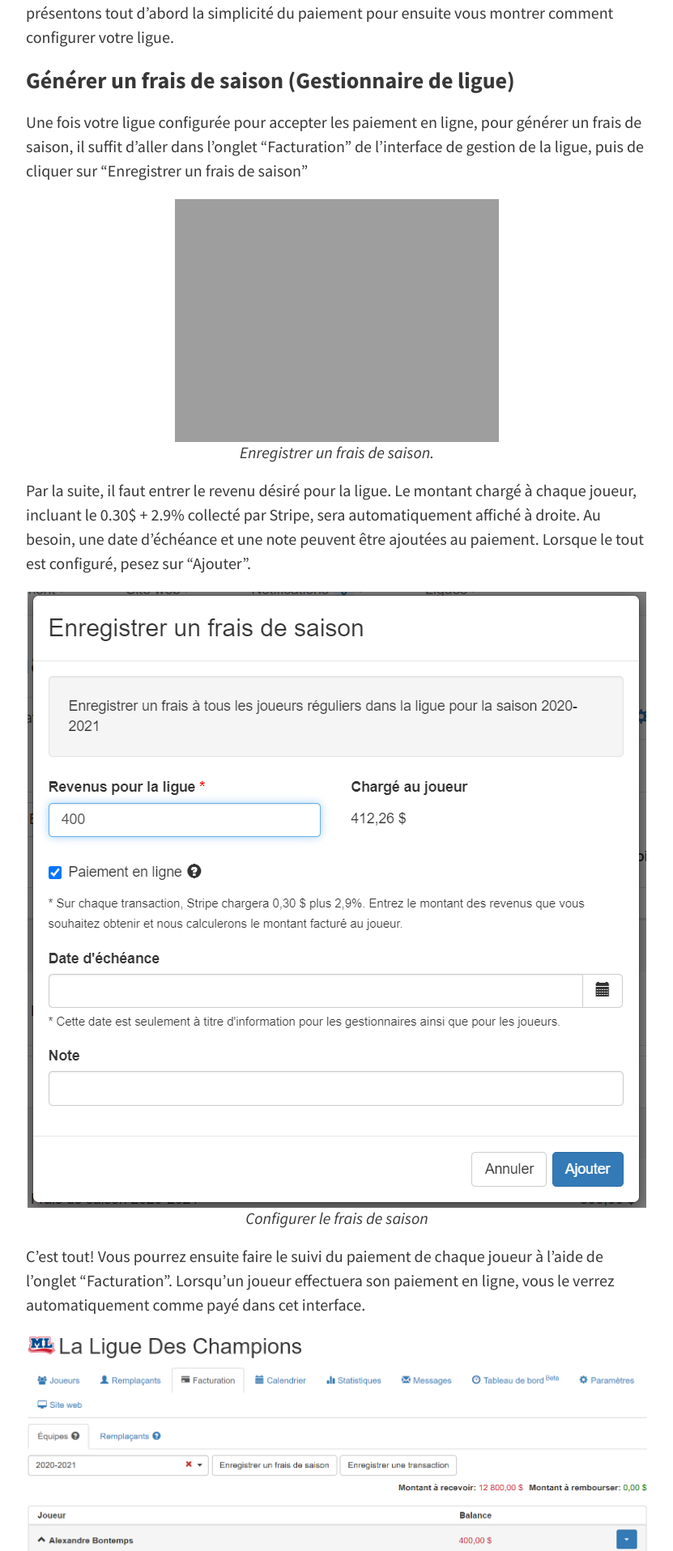
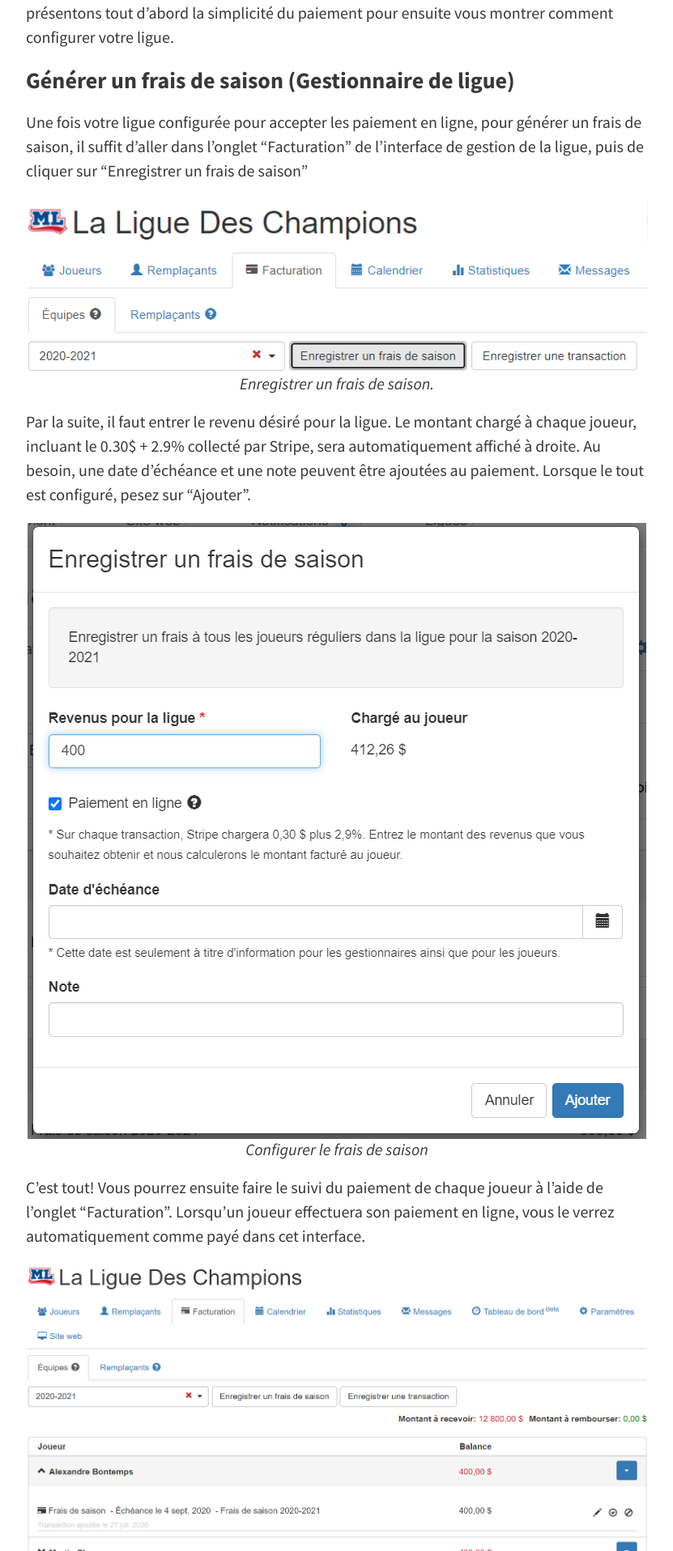
Before and after one commit to maligue/maligue.github.io, a Jekyll site: the page built from _posts/fr/2020-08-03-paiements-joueur.md, in a window 1280 px wide. Shown: the part 784-2700 px from the top of the page at 81% size, without its empty margins (224-1055 px from the left). Built offline with Jekyll 4.4.1, drawn with Linux system fonts in a browser that asks for light colours; nearby versions of some CDN libraries.

Commit message:
Update 2020-08-03-paiements-joueur.md

```diff
--- a/_posts/fr/2020-08-03-paiements-joueur.md
+++ b/_posts/fr/2020-08-03-paiements-joueur.md
@@ -11,7 +11,7 @@ Pour que le paiement fonctionne, vous devez tout d’abord configurer votre ligu
 
 Une fois votre ligue configurée pour accepter les paiement en ligne, pour générer un frais de saison, il suffit d’aller dans l’onglet “Facturation” de l’interface de gestion de la ligue, puis de cliquer sur “Enregistrer un frais de saison”
 
-{% include image.html src="2020-08-03-enregistrer-frais-de-saison" caption="Enregistrer un frais de saison." %}
+{% include image.html src="2020-08-03-enregistrer-frais-de-saison.png" caption="Enregistrer un frais de saison." %}
 
 Par la suite, il faut entrer le revenu désiré pour la ligue. Le montant chargé à chaque joueur, incluant le 0.30$ + 2.9% collecté par Stripe, sera automatiquement affiché à droite. Au besoin, une date d’échéance et une note peuvent être ajoutées au paiement. Lorsque le tout est configuré, pesez sur “Ajouter”.
 
```
